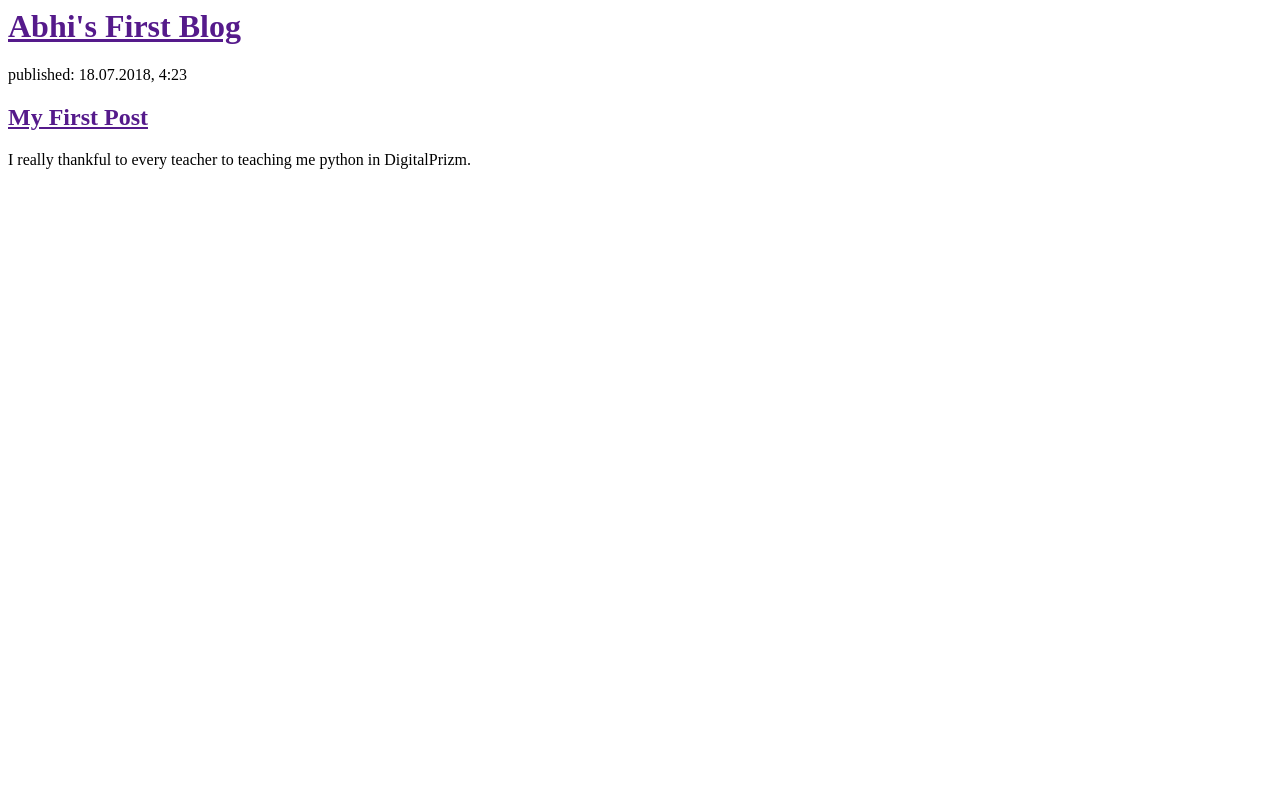
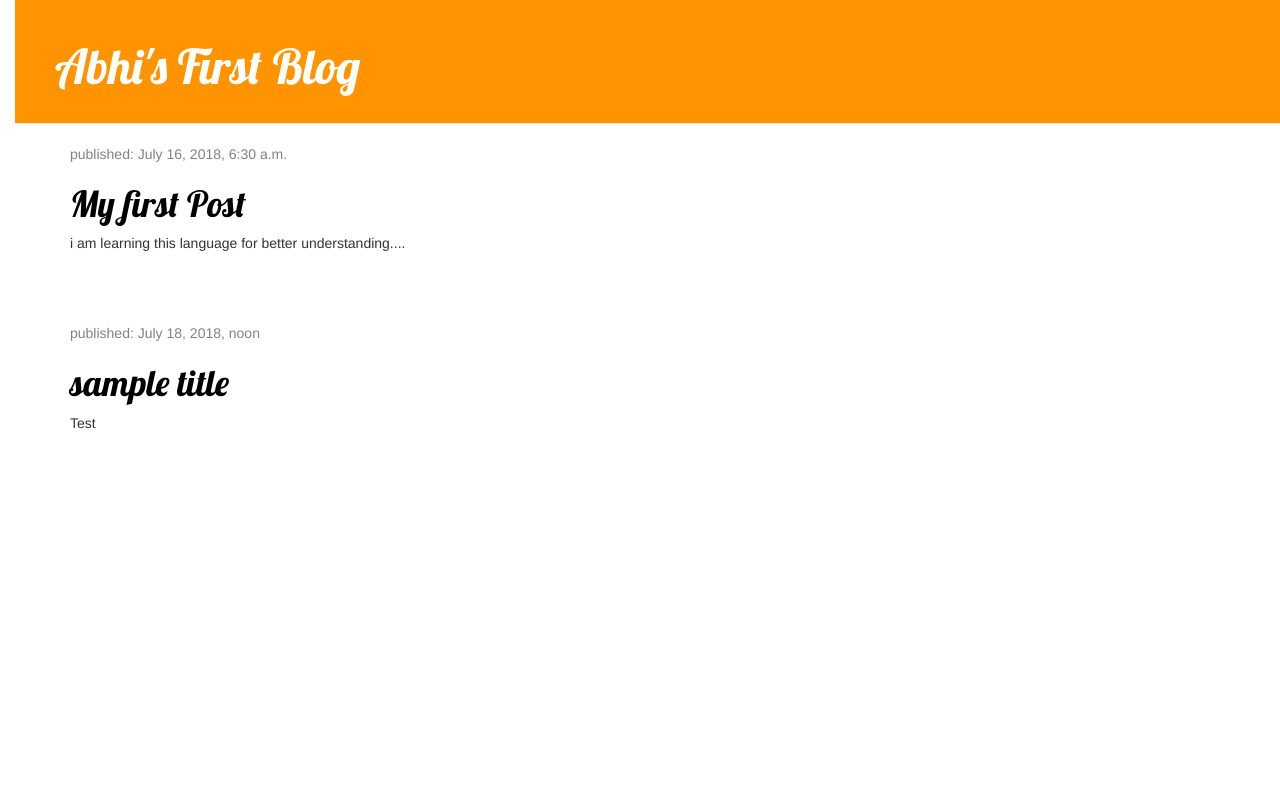
Before and after one commit to AbhiRajole/my-first-blog, a Django app: page / in a window 1280 px wide. Run offline with Django 3.2, Linux system fonts and the light colour scheme; data comes from the database, SQL or seed files in the repository; both versions use the stored data as it was after the commit; some libraries are stand-ins or nearby versions.

Commit message:
Added view and template for detailed blog post as well as CSS for the site.

```diff
--- /dev/null
+++ b/blog/static/css/blog.css
@@ -0,0 +1,43 @@
+h1 a {
+	color:	#FCA205;
+	font-family: 'Lobster';
+}
+
+
+body {
+	padding-left: 15px;
+}
+.page-header{
+	background-color: #ff9400;
+	margin-top: 0;
+	padding: 20px 20px 20px 40px;
+}
+
+.page-header h1, .page-header h1 a, .page-header h1 a:visited, .page-header h1:active {
+	color: #ffffff;
+	font-size: 36pt;
+	text-decoration: none;
+}
+
+.content {
+	margin-left: 40px;
+}
+
+h1, h2, h3, h4 {
+	font-family: 'Lobster', cursive;
+}
+
+.date {
+	color: #828282;
+}
+
+.save {
+	float: right;
+}
+
+.post {
+	margin-bottom: 70px;
+}
+.post h1 a, .post h1 a:visited {
+	color: #000000;
+}
--- /dev/null
+++ b/blog/templates/blog/base.html
@@ -0,0 +1,24 @@
+{% load staticfiles %}
+<html>
+	<head>
+		<title>Abhi's new Blog</title>
+		<link rel="stylesheet" href="//maxcdn.bootstrapcdn.com/bootstrap/3.2.0/css/bootstrap.min.css">
+		<link rel="stylesheet" href="//maxcdn.bootstrapcdn.com/bootstrap/3.2.0/css/bootstrap-theme.min.css">
+		<link rel="stylesheet" href="{% static 'css/blog.css' %}">
+		<link href="//fonts.googleapis.com/css?family=Lobster&subset=latin,latin-ext" rel="stylesheet" type="text/css">
+
+	</head>
+	<body>
+		<div class="page-header">
+			<h1><a href=""> Abhi's First Blog</a></h1>
+		</div>
+	<div class="content container">
+		<div class="row">
+			<div class="col-md-8">
+			{% block content %}
+			{% endblock %}
+		</div>
+	</div>
+</div>
+	</body>
+</html>
--- a/blog/templates/blog/post_list.html
+++ b/blog/templates/blog/post_list.html
@@ -1,16 +1,13 @@
-<html>
-	<head>
-		<title>Abhi's Blog</title>
-	</head>
-	<body>
-		<div>
-			<h1><a href=""> Abhi's First Blog</a></h1>
+{% extends 'blog/base.html' %}
+
+{% block content %}
+		{% for post in posts %}
+			<div class="post">
+			<div class="date">
+			<p>published: {{ post.published_date }}</p>
 		</div>
-
-		<div>
-			<p>published: 18.07.2018, 4:23</p>
-			<h2><a href="">My First Post</a></h2>
-			<p>I really thankful to every teacher to teaching me python in DigitalPrizm.</p>
+			<h1><a href="{% url 'post_detail' pk=post.pk %}">{{ post.title }}</a></h1>
+			<p>{{ post.text|linebreaksbr }}</p>
 		</div>
-	</body>
-</html>
+	{% endfor %}
+{% endblock %}
--- a/blog/urls.py
+++ b/blog/urls.py
@@ -1,5 +1,7 @@
-from	django.conf.urls	import	url
-from	.	import	views
+from django.conf.urls import url
+from . import views
+
 urlpatterns	=[
 			url(r'^$',	views.post_list,	name='post_list'),
+			url(r'^post/(?P<pk>\d+)/$', views.post_detail, name='post_detail'),
 	]
--- a/blog/views.py
+++ b/blog/views.py
@@ -1,5 +1,12 @@
 from django.shortcuts import render
+from django.utils import timezone
+from .models import Post
+from django.shortcuts import render, get_object_or_404
 
 # Create your views here.
 def post_list(request):
-	return render(request, 'blog/post_list.html',{})
+	posts = Post.objects.filter(published_date__lte=timezone.now()).order_by('published_date')
+	return render(request, 'blog/post_list.html',{'posts':posts})
+def post_detail(request, pk):
+	post= get_object_or_404(Post, pk=pk)
+	return render(request, 'blog/post_detail.html', {'post': post})
```
Also changed, not shown: blog/templates/blog/post_detail.html (added, +13 -0 lines), db.sqlite3.
